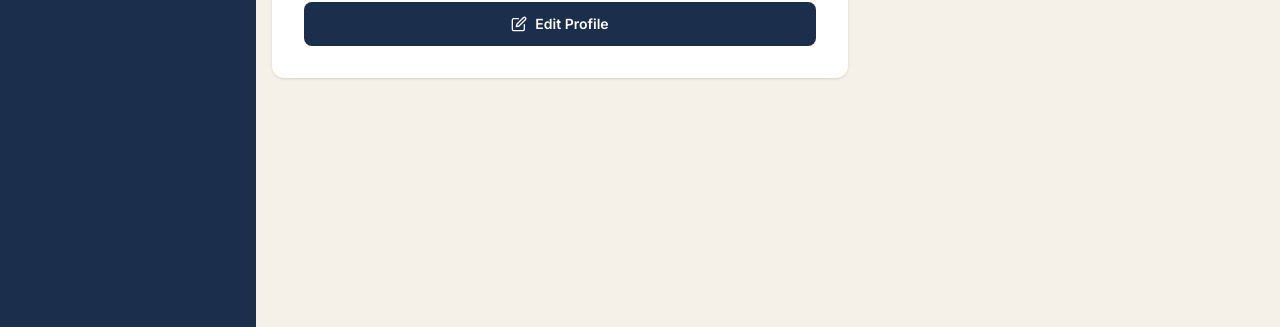
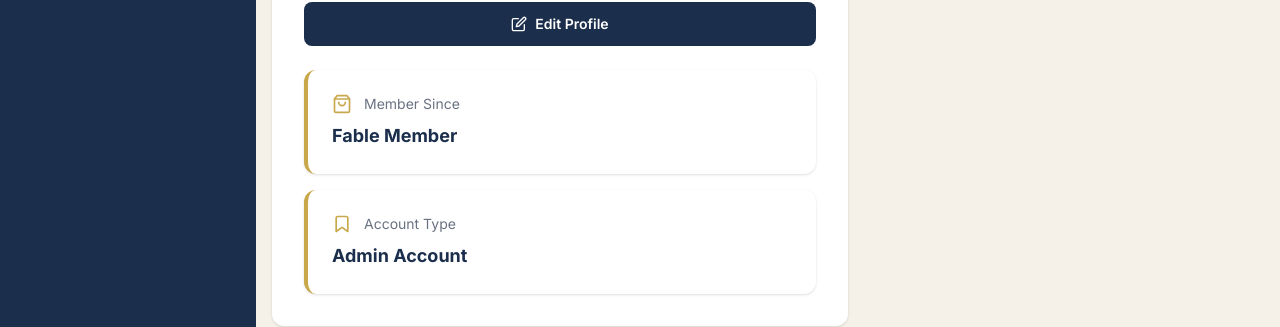
Before and after one commit to Sadiqunnabi17/A-10-Client, a Next.js app: page /dashboard/writer/profile in a window 1280 px wide. Shown: the part 478-805 px from the top of the page. Built offline with nearby package versions, Linux system fonts and the light colour scheme; no server answers; sample sign-in values are in the browser's storage.

Commit message:
Further Fix problems in profile page

```diff
--- a/src/app/dashboard/writer/profile/page.js
+++ b/src/app/dashboard/writer/profile/page.js
@@ -1,14 +1,23 @@
 "use client";
+
 import { useAuth } from "@/context/AuthContext";
 import { useState } from "react";
 import axiosInstance from "@/lib/axios";
 import toast from "react-hot-toast";
-import { FiUser, FiMail, FiEdit, FiSave } from "react-icons/fi";
+import {
+  FiUser,
+  FiMail,
+  FiEdit,
+  FiSave,
+  FiShoppingBag,
+  FiBookmark,
+} from "react-icons/fi";
 
 export default function WriterProfilePage() {
   const { user, login, token } = useAuth();
   const [editing, setEditing] = useState(false);
   const [loading, setLoading] = useState(false);
+
   const [form, setForm] = useState({
     name: user?.name || "",
     photo: user?.photo || "",
@@ -32,10 +41,20 @@ export default function WriterProfilePage() {
     }
   };
 
+  const memberSince = user?.createdAt
+    ? new Date(user.createdAt).toLocaleDateString("en-US", {
+        year: "numeric",
+        month: "long",
+        day: "numeric",
+      })
+    : "Fable Member";
+
   return (
     <div>
-      <h1 className="text-2xl font-bold text-primary mb-6"
-        style={{ fontFamily: "Georgia, serif" }}>
+      <h1
+        className="text-2xl font-bold text-primary mb-6"
+        style={{ fontFamily: "Georgia, serif" }}
+      >
         My Profile
       </h1>
 
@@ -53,6 +72,7 @@ export default function WriterProfilePage() {
               <FiUser size={40} className="text-primary/30" />
             )}
           </div>
+
           <div>
             <p className="text-xl font-bold text-primary">{user?.name}</p>
             <p className="text-gray-400 text-sm">{user?.email}</p>
@@ -62,7 +82,7 @@ export default function WriterProfilePage() {
           </div>
         </div>
 
-        {/* Form */}
+        {/* Form / Profile View */}
         {editing ? (
           <div className="flex flex-col gap-4">
             <div>
@@ -70,7 +90,10 @@ export default function WriterProfilePage() {
                 Full Name
               </label>
               <div className="relative">
-                <FiUser className="absolute left-3 top-3.5 text-gray-400" size={14} />
+                <FiUser
+                  className="absolute left-3 top-3.5 text-gray-400"
+                  size={14}
+                />
                 <input
                   type="text"
                   name="name"
@@ -86,7 +109,10 @@ export default function WriterProfilePage() {
                 Photo URL
               </label>
               <div className="relative">
-                <FiUser className="absolute left-3 top-3.5 text-gray-400" size={14} />
+                <FiUser
+                  className="absolute left-3 top-3.5 text-gray-400"
+                  size={14}
+                />
                 <input
                   type="url"
                   name="photo"
@@ -107,6 +133,7 @@ export default function WriterProfilePage() {
                 <FiSave size={16} />
                 {loading ? "Saving..." : "Save Changes"}
               </button>
+
               <button
                 onClick={() => setEditing(false)}
                 className="px-6 py-3 border border-gray-200 rounded-lg text-sm hover:border-secondary transition"
@@ -116,6 +143,7 @@ export default function WriterProfilePage() {
             </div>
           </div>
         ) : (
+          <>
             <div className="flex flex-col gap-4">
               <div className="flex items-center gap-3 p-4 bg-accent rounded-lg">
                 <FiUser className="text-secondary" size={18} />
@@ -124,6 +152,7 @@ export default function WriterProfilePage() {
                   <p className="text-primary font-medium">{user?.name}</p>
                 </div>
               </div>
+
               <div className="flex items-center gap-3 p-4 bg-accent rounded-lg">
                 <FiMail className="text-secondary" size={18} />
                 <div>
@@ -131,6 +160,7 @@ export default function WriterProfilePage() {
                   <p className="text-primary font-medium">{user?.email}</p>
                 </div>
               </div>
+
               <button
                 onClick={() => setEditing(true)}
                 className="mt-2 bg-primary text-white py-3 rounded-lg font-semibold text-sm hover:bg-dark transition flex items-center justify-center gap-2"
@@ -139,6 +169,30 @@ export default function WriterProfilePage() {
                 Edit Profile
               </button>
             </div>
+
+            {/* Stats Cards */}
+            <div className="flex flex-col gap-4 mt-6">
+              <div className="bg-white rounded-xl shadow-sm p-6 border-l-4 border-secondary">
+                <div className="flex items-center gap-3 mb-2">
+                  <FiShoppingBag className="text-secondary" size={20} />
+                  <span className="text-gray-500 text-sm">Member Since</span>
+                </div>
+                <p className="text-lg font-bold text-primary">
+                  {memberSince}
+                </p>
+              </div>
+
+              <div className="bg-white rounded-xl shadow-sm p-6 border-l-4 border-secondary">
+                <div className="flex items-center gap-3 mb-2">
+                  <FiBookmark className="text-secondary" size={20} />
+                  <span className="text-gray-500 text-sm">Account Type</span>
+                </div>
+                <p className="text-lg font-bold text-primary capitalize">
+                  {user?.role} Account
+                </p>
+              </div>
+            </div>
+          </>
         )}
       </div>
     </div>
```
Lines whose indentation alone changed are shown as unchanged.
